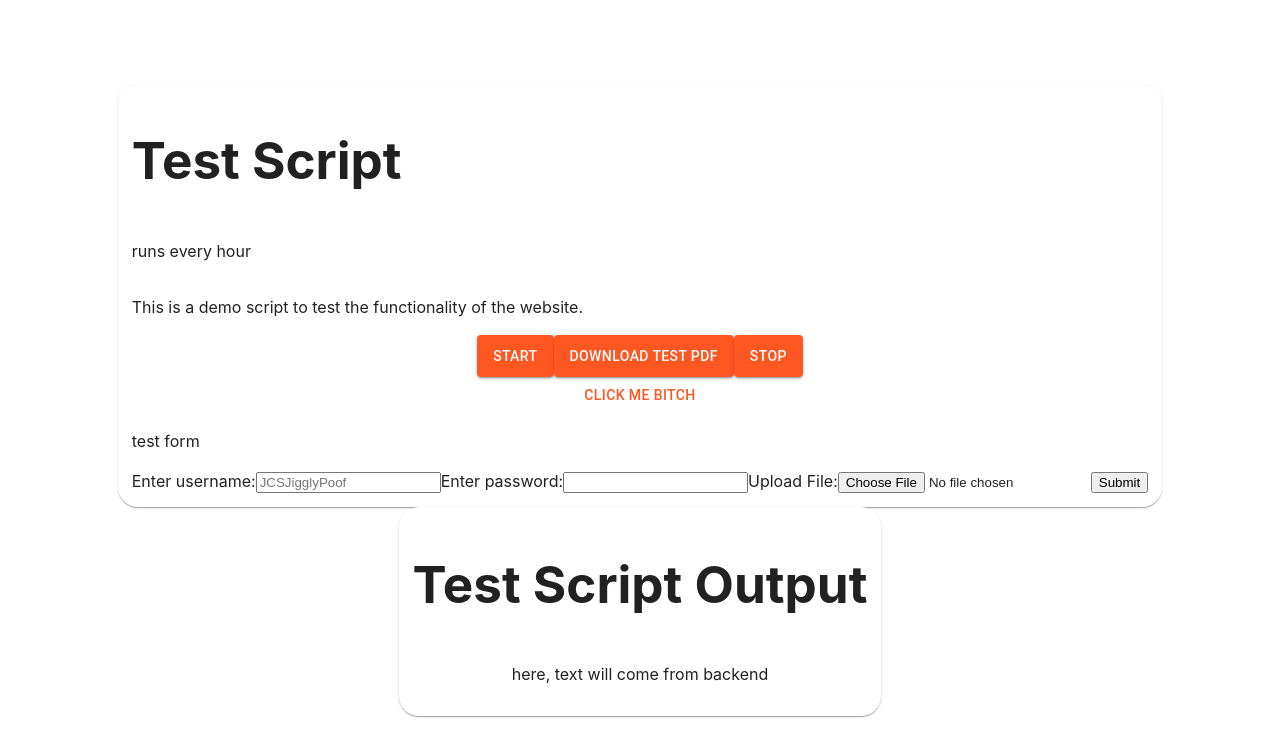
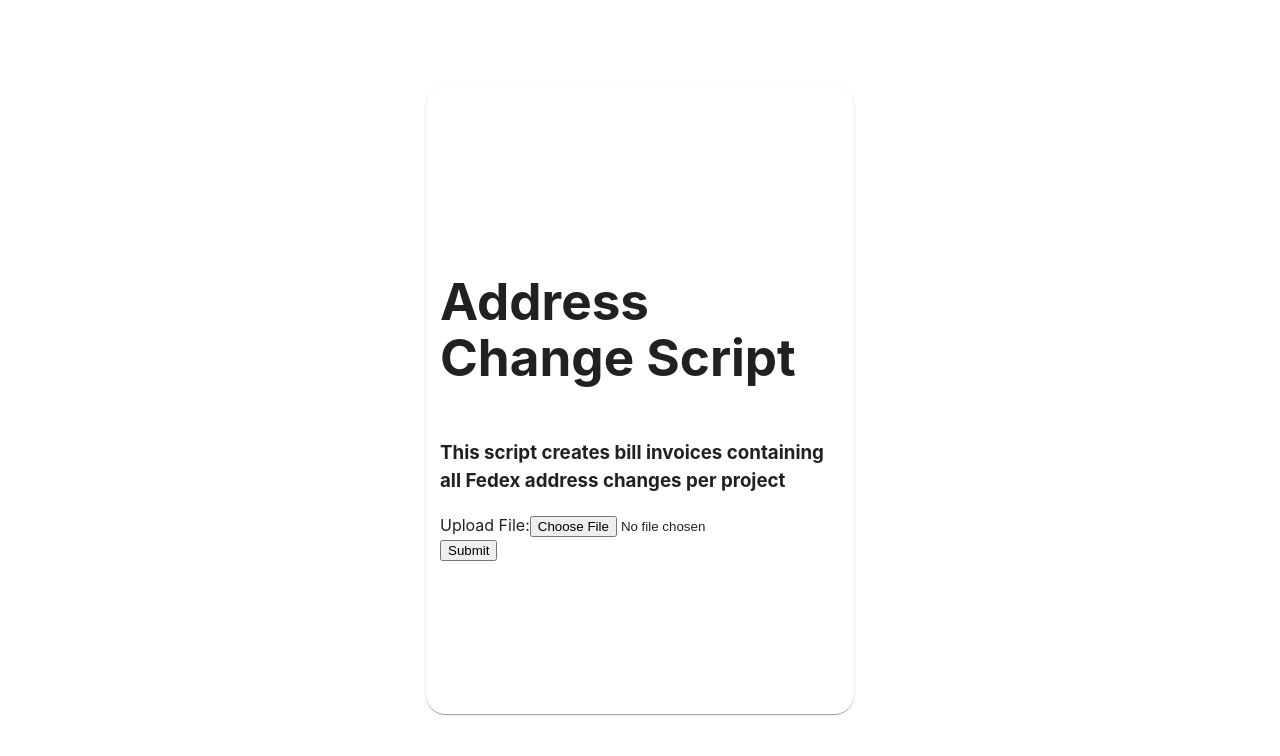
Before and after one commit to Michael-Mankiewicz/Script-Manager-Frontend, a React (Vite) app: page / in a window 1280 px wide. Shown: the top 756 px of the page. Built offline with nearby package versions, Linux system fonts and the light colour scheme; no server answers.

Commit message:
created bare minimum script component for address change script

```diff
--- a/package.json
+++ b/package.json
@@ -17,6 +17,7 @@
     "@tanstack/react-query": "^5.17.19",
     "@tanstack/react-query-devtools": "^5.17.21",
     "axios": "^1.6.7",
+    "mui-file-input": "^4.0.4",
     "react": "^18.2.0",
     "react-dom": "^18.2.0",
     "react-hook-form": "^7.50.1",
--- a/src/App.tsx
+++ b/src/App.tsx
@@ -8,28 +8,7 @@ import ScriptCard from './components/ScriptCard';
 import ScriptOutputOptions from './components/ScriptOutputOptions';
 
 
-function fetchScript(): Promise<ScriptObj>{
-  return axios.get("http://127.0.0.1:8000/api/test").then(res => res.data)
-}
-
 function App() {
-
-  const testQuery = useQuery({
-    queryKey: ["test"],
-    queryFn: fetchScript
-  })
-
-  /*const newPostMutation = useMutation({
-    mutationFn: (title: string) => {
-      return wait(1010).then(
-        () => POSTS.push({ id: Math.random()*99999999, title})
-      )
-    },
-    onSuccess: () => {
-      queryClient.invalidateQueries(["posts"])
-    }
-  })*/
-
   const theme = createTheme({
     palette: {
       primary: deepOrange
@@ -39,7 +18,8 @@ function App() {
         styleOverrides: {
           root: {
             padding: "14px",
-
+            width: "400px",
+            height: "600px",
             borderRadius: "20px"
           }
         },
@@ -54,35 +34,8 @@ function App() {
   return (
     <ThemeProvider theme = {theme}>
         <ScriptCard></ScriptCard>
-        <ScriptOutputOptions></ScriptOutputOptions>
     </ThemeProvider>
   )
-    /*
-  if (testQuery.isSuccess){
-    return (
-      <ThemeProvider theme = {theme}>
-        <Box sx={{width: "100vw", display: "flex", justifyContent: "center"}}>
-          <Card
-            sx={{display: "flex", justifyContent: "center"}}
-          >
-            <Box sx={{display: "flex", justifyContent: "center", flexDirection: "column"}}>
-              {testQuery.data.age}
-              <Button variant="contained" sx={{height: "3em"}}>Run</Button>
-            </Box>
-          </Card>
-        </Box>
-      </ThemeProvider>
-    )
-  } else if (testQuery.isError){
-    return (
-      <h1>Error</h1>
-    )
-  } else if (testQuery.isLoading){
-    return (
-      <h1>Loading...</h1>
-    )
-  }*/
-
 
 }
 
--- a/src/components/ScriptCard.tsx
+++ b/src/components/ScriptCard.tsx
@@ -9,8 +9,6 @@ import { ScriptObj } from '../types/DataTypes';
 import {SubmitHandler, useForm} from 'react-hook-form'
 
 type FormFields = {
-    username: string;
-    password: string;
     file: FileList
 }
 
@@ -22,95 +20,36 @@ function ScriptCard({}) {
         mutationFn: async (data:FormFields)=>{SendForm(data)},
         // You can specify onSuccess, onError here if needed
         onSuccess: () => {
-            console.log("String Uploaded Successfully.");
+            console.log("File Uploaded Successfully.");
         },
         onError: (error: Error) => {
-            console.error("Error Uploading String:", error);
+            console.error("Error Uploading File:", error);
         },
     });
-    const payload = {
-        string1: "chipichipi",
-        string2: "chapachapa"
-    }
 
-    function SendString(): Promise<void>{
-        return axios.post("http://127.0.0.1:8000/api/string",payload)
-                    .then((response)=>{console.log(response)})
-                    .catch((err)=>{console.log(err)})
-    }
     function SendForm(data:FormFields): Promise<void>{
         const formData = new FormData()
-        formData.append("username", data.username)
-        formData.append("password", data.password)
         if(data.file && data.file.length > 0){
             formData.append("file", data.file[0])
         }
-        return axios.post("http://127.0.0.1:8000/api/settings", formData, {headers: {'Content-Type': 'multipart/form-data',}})
+        return axios.post("http://127.0.0.1:8000/api/address_change", formData, {headers: {'Content-Type': 'multipart/form-data',}})
                     .then((response)=>{console.log(response)})
                     .catch((err)=>{console.log(err)})
     }
 
-    function FetchPDF(): Promise<void>{
-        return axios.get("http://127.0.0.1:8000/api/report", {responseType: "blob"})
-            .then((response)=>{
-                const pdfBlob = new Blob([response.data], { type: 'application/pdf' });
-                const pdfUrl = URL.createObjectURL(pdfBlob);
-                const downloadLink = document.createElement('a');
-                downloadLink.href = pdfUrl;
-                downloadLink.download = "downloaded_report.pdf"; // Name of the downloaded file
-                document.body.appendChild(downloadLink);
-                downloadLink.click();
-                document.body.removeChild(downloadLink);
-
-                // Clean up by revoking the object URL
-                URL.revokeObjectURL(pdfUrl);
-            })
-        console.log("fetch pdf function ran");
-    }
-
-    const { mutate, isError, error } = useMutation({
-        mutationFn: async ()=>{SendString()},
-        // You can specify onSuccess, onError here if needed
-        onSuccess: () => {
-            console.log("PDF download triggered successfully.");
-        },
-        onError: (error: Error) => {
-            console.error("Error downloading PDF:", error);
-        },
-    });
-    //function RunScriptRequest(data): Promise<string>{
-     //   return axios.put("http://127.0.0.1:8000/api/test", data)
-    //}
-    //const RunScriptMutation = useMutation({
-     //   mutationFn: (data) => RunScriptRequest(data)
-     // })
-
     const onSubmit: SubmitHandler<FormFields> = (data) => {
         uploadForm.mutate(data);
     }
+
     return (
         <Box sx={{width: "100vw", display: "flex", justifyContent: "center"}}>
             <Card sx={{display: "flex", justifyContent: "center"}}>
             <Box sx={{display: "flex", justifyContent: "center", flexDirection: "column"}}>
-                <h1>Test Script</h1>
-                <p>runs every hour</p>
-                <p>This is a demo script to test the functionality of the website. </p>
-                <Box sx={{display: "flex", justifyContent: "center", flexDirection: "horizontal"}}>
-                    <Button variant="contained" sx={{height: "3em"}}>Start</Button>
-                    <Button variant="contained" sx={{height: "3em"}} onClick={()=>{mutate()}}>Download Test PDF</Button>
-                    <Button variant="contained" sx={{height: "3em"}}>Stop</Button>
-                </Box>
-                <Button onClick={()=>{mutate()}}>click me bitch</Button>
-                <p>test form</p>
+                <h1>Address Change Script</h1>
+                <h3>This script creates bill invoices containing all Fedex address changes per project</h3>
                 <form action="" onSubmit={handleSubmit(onSubmit)}>
-                    <label htmlFor="username">Enter username:
-                    <input {...register("username")} type="text" id="username" placeholder="JCSJigglyPoof"/>
-                    </label>
-                    <label htmlFor="password">Enter password:
-                    <input {...register("password")}type="password" id="password"/>
-                    </label>
                     <label htmlFor="file">Upload File:
-                    <input {...register("file")} type="file" />
+                        <input {...register("file")} type="file" name="file"/>
                     </label>
                     <input type="submit" />
                 </form>
```
Also changed, not shown: 1 other file (tests, documents, lock files or other folders).
